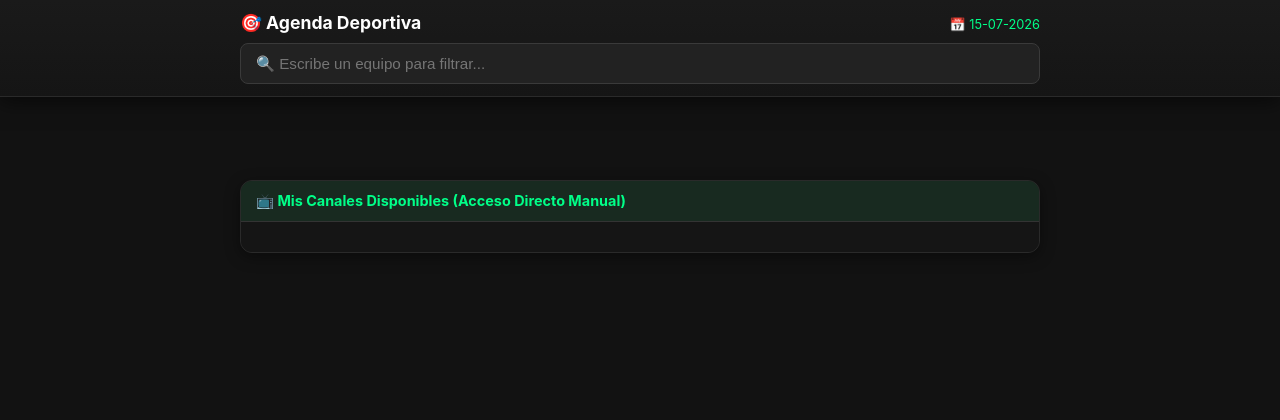
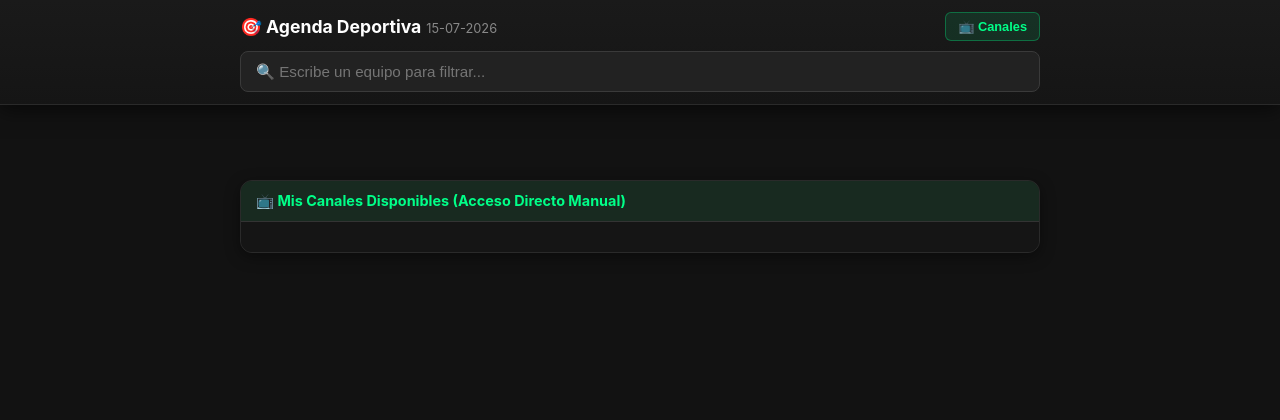
Before and after one commit to socramtv/Soccer-app, a Flask app: page / in a window 1280 px wide. Shown: the top 420 px of the page. Run offline with Flask 3, Linux system fonts and the light colour scheme; data that the repository does not hold is empty.

Commit message:
Actualizar index.html

```diff
--- a/templates/index.html
+++ b/templates/index.html
@@ -50,9 +50,33 @@
         }
 
         .top-bar h1 span {
-            color: #00ff88;
+            color: #888888;
             font-size: 0.8rem;
             font-weight: normal;
+            margin-left: 5px;
+        }
+
+        /* NUEVO: Botón de acceso directo en la barra superior */
+        .btn-directo-canales {
+            background: rgba(0, 255, 136, 0.1);
+            color: #00ff88;
+            border: 1px solid rgba(0, 255, 136, 0.3);
+            padding: 6px 12px;
+            border-radius: 6px;
+            font-size: 0.8rem;
+            font-weight: bold;
+            cursor: pointer;
+            display: flex;
+            align-items: center;
+            gap: 5px;
+            transition: all 0.2s;
+            outline: none;
+        }
+
+        .btn-directo-canales:active {
+            background: #00ff88;
+            color: #121212;
+            transform: scale(0.95);
         }
 
         .search-container {
@@ -227,7 +251,6 @@
             box-shadow: 0 2px 5px rgba(0,0,0,0.3);
         }
 
-        /* SOLUCIÓN AL CLIC MÓVIL: Hace que los textos internos no bloqueen el toque táctil */
         .btn-canal-directo * {
             pointer-events: none;
         }
@@ -287,8 +310,9 @@
     <!-- Barra Superior Fija -->
     <div class="top-bar">
         <div class="top-bar-content">
-            <h1>🎯 Agenda Deportiva</h1>
-            <h1><span>📅 {{ fecha }}</span></h1>
+            <h1>🎯 Agenda Deportiva<span>{{ fecha }}</span></h1>
+            <!-- NUEVO: Botón táctil para bajar directo sin hacer scroll manual -->
+            <button onclick="bajarACanales()" class="btn-directo-canales">📺 Canales</button>
         </div>
         <div class="search-container">
             <input type="text" id="buscador" class="search-input" placeholder="🔍 Escribe un equipo para filtrar..." onkeyup="filtrarTodo()">
@@ -339,14 +363,13 @@
             {% endfor %}
         </div>
 
-        <!-- SECCIÓN INFERIOR: Lista completa de canales con accesos directos HLS protegidos -->
+        <!-- SECCIÓN INFERIOR: Lista completa de canales con accesos directos HLS -->
         <div class="competition-card" id="card-canales-sistema" style="margin-top: 40px; border-color: #2a2a2a; border-radius: 12px; border: 1px solid #2a2a2a; overflow: hidden;">
             <div class="competition-header" style="background-color: #182a20; color: #00ff88; font-weight: bold; padding: 11px 15px;">
                 📺 Mis Canales Disponibles (Acceso Directo Manual)
             </div>
             <div class="grid-canales">
                 {% for canal in canales_puros %}
-                <!-- SOLUCIÓN DE SEGURIDAD: Se añade el filtro urlencode para no corromper la URL con espacios o símbolos -->
                 <a href="/reproductor?url={{ canal.stream_url | urlencode }}&name={{ canal.name | urlencode }}" class="btn-canal-directo" data-canal-name="{{ canal.name | lower }}">
                     <span class="ico-play">▶</span>
                     <span>{{ canal.name }}</span>
@@ -363,6 +386,19 @@
     </a>
 
     <script>
+        // NUEVO: Función para bajar suavemente calculando el margen de la barra fija superior
+        function bajarACanales() {
+            const target = document.getElementById('card-canales-sistema');
+            const offset = 140; // Altura exacta en píxeles de nuestra top-bar fija
+            const targetPosition = target.getBoundingClientRect().top + window.pageYOffset - offset;
+
+            window.scrollTo({
+                top: targetPosition,
+                behavior: 'smooth'
+            });
+        }
+
+        // Buscador en tiempo real
         function filtrarTodo() {
             let query = document.getElementById('buscador').value.toLowerCase().trim();
             let palabrasBusqueda = query.split(/\s+/).filter(p => p.length > 0);
```
